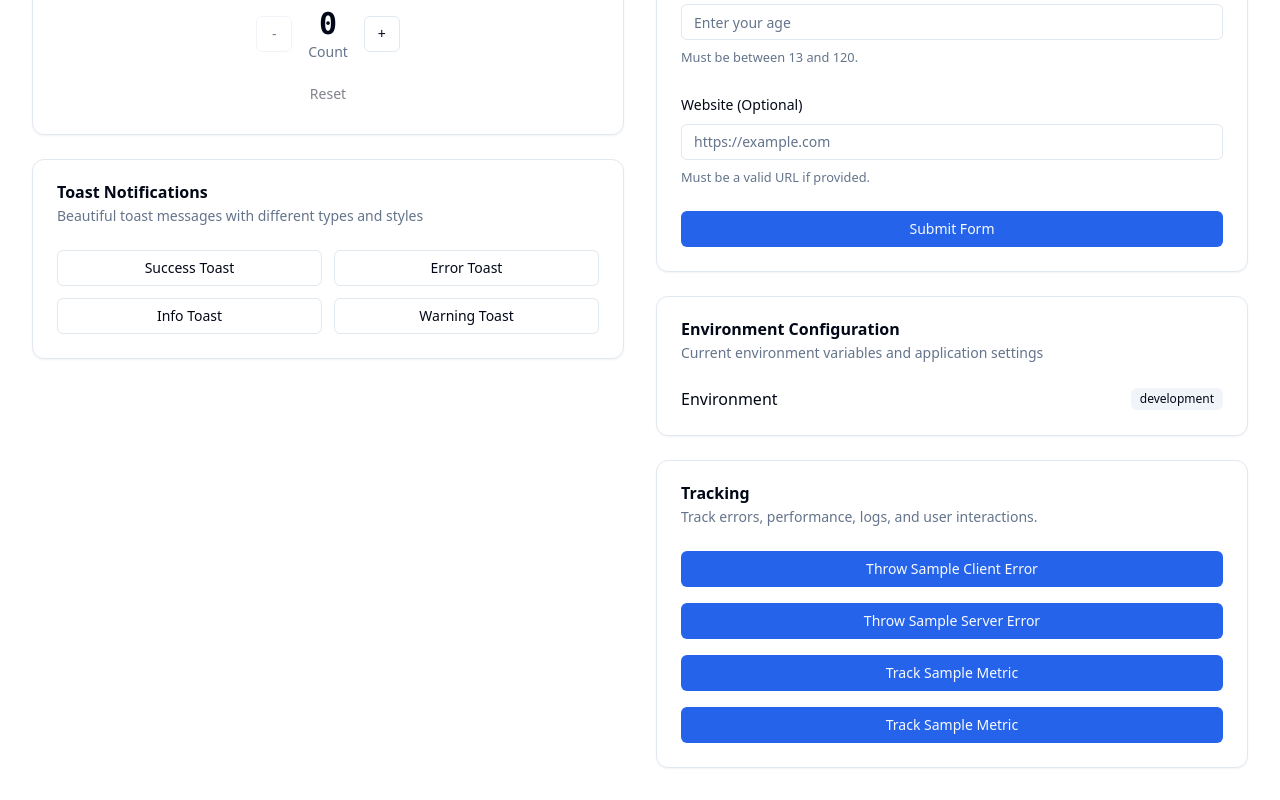
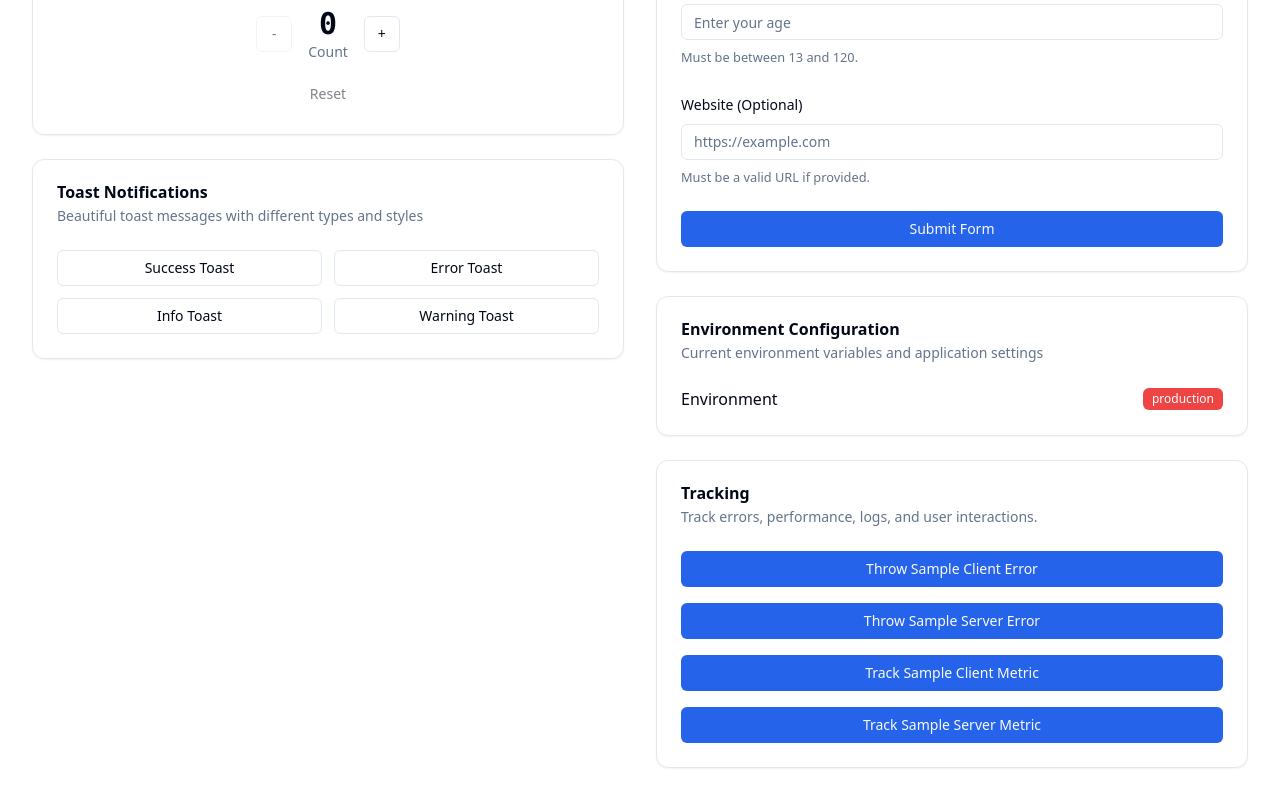
Before and after one commit to thefinnomenon/web-starter, a Next.js app: page / in a window 1280 px wide. Shown: the part 631-1431 px from the top of the page. Built offline with nearby package versions, Linux system fonts and the light colour scheme; no server answers.

Commit message:
fix mixpanel

```diff
--- a/src/app/api/test/mixpanel-example-api/route.ts
+++ b/src/app/api/test/mixpanel-example-api/route.ts
@@ -2,10 +2,9 @@ import { NextResponse } from "next/server"
 import { trackServer } from "@/lib/mixpanelServer"
 
 export async function POST(req: Request) {
-  const { properties } = await req.json()
+  const { id } = await req.json()
 
-  trackServer("Sample server metric", {
-    ...properties,
+  trackServer("Sample server metric", id, {
     server: true,
   })
 
--- a/src/app/page.tsx
+++ b/src/app/page.tsx
@@ -383,15 +383,21 @@ export default function Home() {
                       toast("Tracked sample client metric")
                     }}
                   >
-                    <span>Track Sample Metric</span>
+                    <span>Track Sample Client Metric</span>
                   </Button>
                   <Button
                     onClick={async () => {
-                      await fetch("/api/test/mixpanel-example-api")
+                      await fetch("/api/test/mixpanel-example-api", {
+                        method: "POST",
+                        body: JSON.stringify({ id: "test-user-id-123" }),
+                        headers: {
+                          "Content-Type": "application/json",
+                        },
+                      })
                       toast("Tracked sample server metric")
                     }}
                   >
-                    <span>Track Sample Metric</span>
+                    <span>Track Sample Server Metric</span>
                   </Button>
                 </div>
               </CardContent>
--- a/src/lib/mixpanel.ts
+++ b/src/lib/mixpanel.ts
@@ -5,7 +5,7 @@ const MIXPANEL_TOKEN = process.env.NEXT_PUBLIC_MIXPANEL_TOKEN
 export const initMixpanel = () => {
   if (!MIXPANEL_TOKEN) throw Error("Mixpanel client token is missing!")
 
-  mixpanel.init(MIXPANEL_TOKEN, { autocapture: true })
+  mixpanel.init(MIXPANEL_TOKEN, { ignore_dnt: true })
 }
 
 export const metrics = {
```
Also changed, not shown: 1 other file (tests, documents, lock files or other folders).
